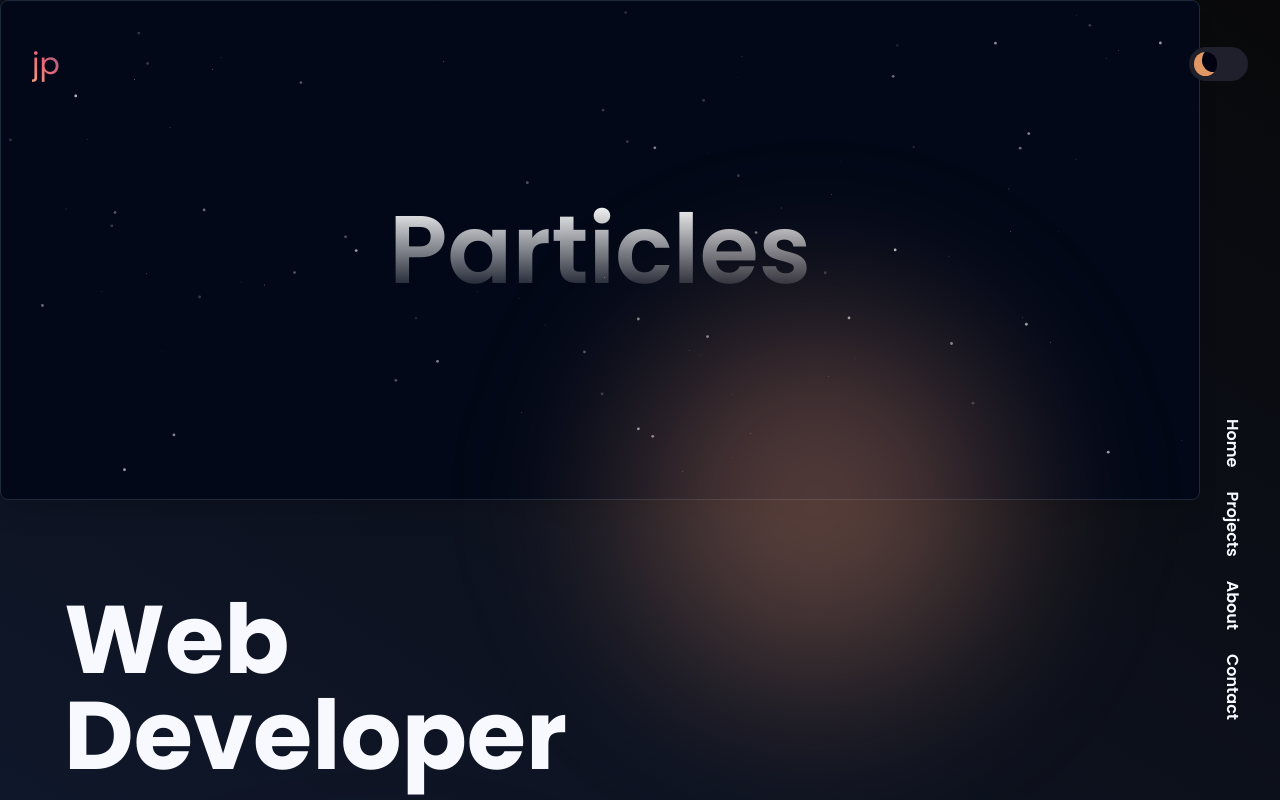
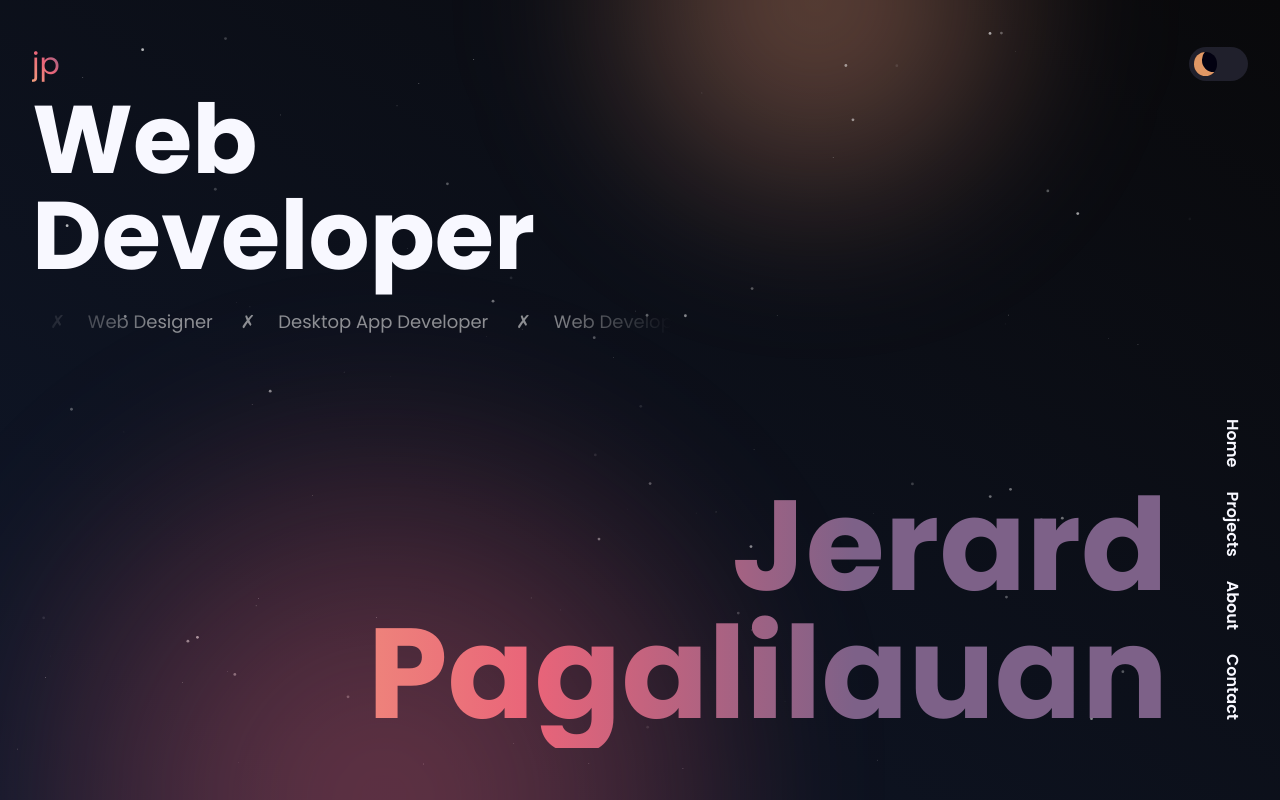
Before and after one commit to jrrd24/portfolio2.0, a Next.js app: page / in a window 1280 px wide. Built offline with nearby package versions, Linux system fonts and the light colour scheme.

Commit message:
:dizzy: added particle effects to home and contact sections

```diff
--- a/app/components/magicUi/ParticlesDemo.tsx
+++ b/app/components/magicUi/ParticlesDemo.tsx
@@ -4,6 +4,8 @@ import { useEffect, useState } from "react";
 import { useTheme } from "next-themes";
 
 import Particles from "@/components/magicui/particles";
+import ContactData from "@/app/data/ContactData";
+import Link from "next/link";
 
 const ParticlesDemo = () => {
   const { theme } = useTheme();
@@ -14,10 +16,53 @@ const ParticlesDemo = () => {
   }, [theme]);
 
   return (
-    <div className="relative flex h-[500px] w-full flex-col items-center justify-center overflow-hidden rounded-lg border bg-background md:shadow-xl">
-      <span className="pointer-events-none whitespace-pre-wrap bg-gradient-to-b from-black to-gray-300/80 bg-clip-text text-center text-8xl font-semibold leading-none text-transparent dark:from-white dark:to-slate-900/10">
-        Particles
-      </span>
+    <div className="min-h-dvh container relative">
+      {/* Middle Circle */}
+      <div
+        className="rounded-full bg-radial-circle from-custom-orange/30 dark:from-custom-orange/40 from-0% via-custom-orange/20 dark:via-custom-orange/30 via-25% to-transparent to-70%
+       h-[20rem] w-[12rem] md:h-[32rem] md:w-[36rem] blur-3xl absolute top-8 lg:top-0 right-24 lg:right-[16rem] z-0"
+      />
+
+      {/* Top Circle */}
+      <div
+        className="rounded-full bg-radial-circle from-custom-red/30 dark:from-custom-red/40 from-0% via-custom-red/20 dark:via-custom-red/30 via-25% to-transparent to-70%
+       h-[32rem] w-[32rem] md:h-[64rem] md:w-[48rem] blur-3xl absolute top-[-16rem] lg:top-[-32rem] right-[-12rem] lg:right-[0rem] z-0 "
+      />
+
+      {/* Bottom Circle */}
+      <div
+        className="rounded-t-full rounded-b-none bg-radial-circle from-custom-purple/30 dark:from-custom-purple/40 from-0% via-custom-purple/50 dark:via-custom-purple/30 via-25% to-transparent to-70%
+              h-[16rem] w-[32rem] md:h-[24rem] md:w-[48rem] blur-3xl absolute bottom-0 left-[-12rem] lg:left-[0rem] z-0 "
+      />
+
+      {/* Content */}
+      <div className="  px-8 gap-0 w-screen container z-10 relative">
+        <div id="contact" className="md:px-8  w-full ">
+          <div className=" flex flex-col gap-24 items-center md:px-4 lg:px-12 z-20 relative">
+            {/**Interested?*/}
+            <div className=" text-center flex flex-col items-center justify-center h-dvh xl:max-h-[1280px] text-custom-dark-light/80 dark:text-custom-white-dark/80">
+              <div
+                className="mt-2 font-bold text-5xl md:text-6xl  lg:text-7xl w-fit h-full-pb bg-clip-text
+              text-transparent bg-gradient-flow bg-[length:200%_auto] animate-gradient "
+              >
+                Interested?
+              </div>
+
+              <h3 className="text-xl md:text-2xl  lg:text-xl font-bold ">
+                Connect With Me
+              </h3>
+
+              <div className="flex gap-4 mt-4 max-w-[200px]">
+                {ContactData.sort((a, b) => a.order - b.order).map((data) => (
+                  <Link href={data.link} target="blank" key={data.id}>
+                    <data.Icon className="h-6 w-full hover:text-custom-dark dark:hover:text-custom-white" />
+                  </Link>
+                ))}
+              </div>
+            </div>
+          </div>
+        </div>
+      </div>
       <Particles
         className="absolute inset-0"
         quantity={100}
--- a/app/page.tsx
+++ b/app/page.tsx
@@ -7,7 +7,6 @@ import Sidebar from "./components/Sidebar";
 import About from "./sections/About";
 import Contact from "./sections/Contact";
 import Footer from "./components/Footer";
-import ParticlesDemo from "./components/magicUi/ParticlesDemo";
 
 export const metadata: Metadata = {
   title: "Jerard Pagalilauan",
@@ -27,7 +26,6 @@ export default function Home() {
             className=" w-full lg:col-start-1  lg:col-span-11 2xl:col-span-12 lg:col-end-11 2xl:col-end-12
             flex flex-col items-center justify-items-center"
           >
-            <ParticlesDemo />
             <Hero />
             <Projects />
             <About />
--- a/app/sections/Contact.tsx
+++ b/app/sections/Contact.tsx
@@ -1,12 +1,22 @@
-import React from "react";
-import SectionNameImage from "../components/SectionNameImage";
-import { FaFacebook } from "react-icons/fa6";
-import ContactData from "../data/ContactData";
+"use client";
+
+import { useEffect, useState } from "react";
+import { useTheme } from "next-themes";
+
+import Particles from "@/components/magicui/particles";
+import ContactData from "@/app/data/ContactData";
 import Link from "next/link";
 
 type Props = {};
 
 const Contact = (props: Props) => {
+  const { theme } = useTheme();
+  const [color, setColor] = useState("#ffffff");
+
+  useEffect(() => {
+    setColor(theme === "dark" ? "#ffffff" : "#000000");
+  }, [theme]);
+
   return (
     <section className="min-h-dvh container relative">
       {/* Middle Circle */}
@@ -55,6 +65,13 @@ const Contact = (props: Props) => {
           </div>
         </div>
       </div>
+      <Particles
+        className="absolute inset-0"
+        quantity={100}
+        ease={80}
+        color={color}
+        refresh
+      />
     </section>
   );
 };
--- a/app/sections/Hero.tsx
+++ b/app/sections/Hero.tsx
@@ -1,10 +1,21 @@
-import Image from "next/image";
-import React from "react";
-import ServicesData from "../data/ServicesData";
+"use client";
+
+import { useEffect, useState } from "react";
+import { useTheme } from "next-themes";
+import ServicesData from "@/app/data/ServicesData";
+
+import Particles from "@/components/magicui/particles";
 
 type Props = {};
 
 function Hero({}: Props) {
+  const { theme } = useTheme();
+  const [color, setColor] = useState("#ffffff");
+
+  useEffect(() => {
+    setColor(theme === "dark" ? "#ffffff" : "#000000");
+  }, [theme]);
+
   return (
     <section className="h-dvh  max-h-[1280px] relative container flex items-center w-full select-none">
       {/* Top Circle */}
@@ -60,6 +71,13 @@ function Hero({}: Props) {
           </div>
         </div>
       </div>
+      <Particles
+        className="absolute inset-0"
+        quantity={100}
+        ease={80}
+        color={color}
+        refresh
+      />
     </section>
   );
 }
--- a/tailwind.config.ts
+++ b/tailwind.config.ts
@@ -33,7 +33,6 @@ const config: Config = {
   theme: {
     container: {
       center: true,
-      padding: "2rem",
       screens: {
         "2xl": "1400px",
       },
```
